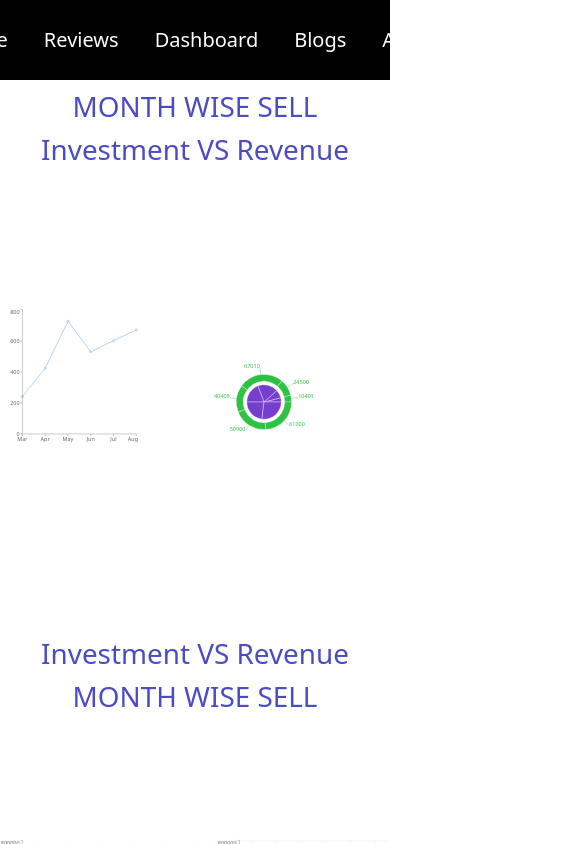
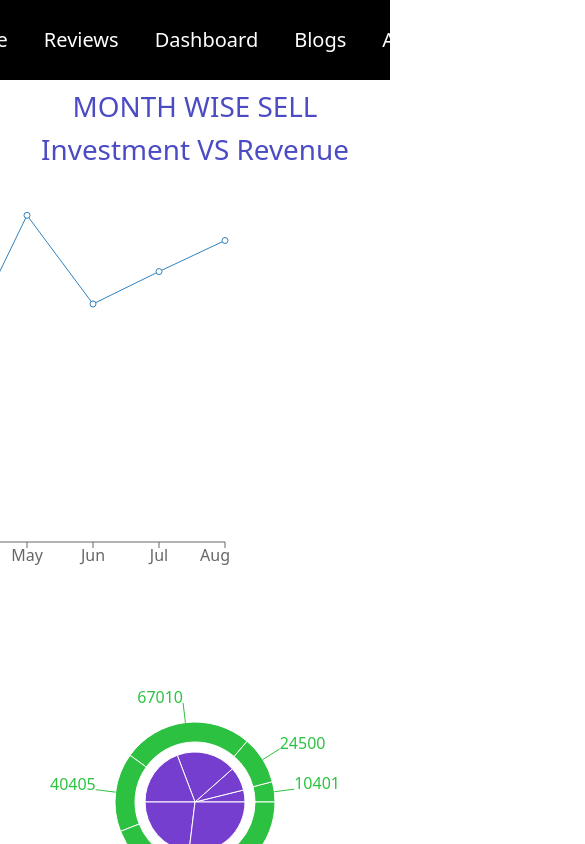
Before and after one commit to jarin96/Tech-Land-Product-Analysis-Website, a React (Create React App) app: page /dashboard in a window 390 px wide. Shown: the top 844 px of the page, 585 px wide, since content can reach past the window. Built offline with nearby package versions, Linux system fonts and the light colour scheme.

Commit message:
completes

```diff
--- a/src/components/Dashboard/Dashboard.css
+++ b/src/components/Dashboard/Dashboard.css
@@ -12,3 +12,10 @@
     margin-top: 10px;
     margin-bottom: 10px;
 }
+
+@media screen and (max-width:1100px) {
+    .chart {
+        display: grid;
+        grid-template-columns: repeat(1, 1fr);
+    }
+}
--- a/src/components/Home/Home.css
+++ b/src/components/Home/Home.css
@@ -49,3 +49,10 @@
     margin-right: 190px;
     margin-top: 10px;
 }
+
+@media screen and (max-width: 1100px) {
+    .review-items-container {
+        display: grid;
+        grid-template-columns: repeat(1, 1fr);
+    }
+}
--- a/src/components/Review/Review.css
+++ b/src/components/Review/Review.css
@@ -7,3 +7,9 @@
 .reviewers-container {
     margin-left: 80px;
 }
+
+@media screen and (max-width:1100px) {
+    .review-container {
+        grid-template-columns: repeat(1, 1fr);
+    }
+}
```
Also changed, not shown: 1 other file (tests, documents, lock files or other folders).
